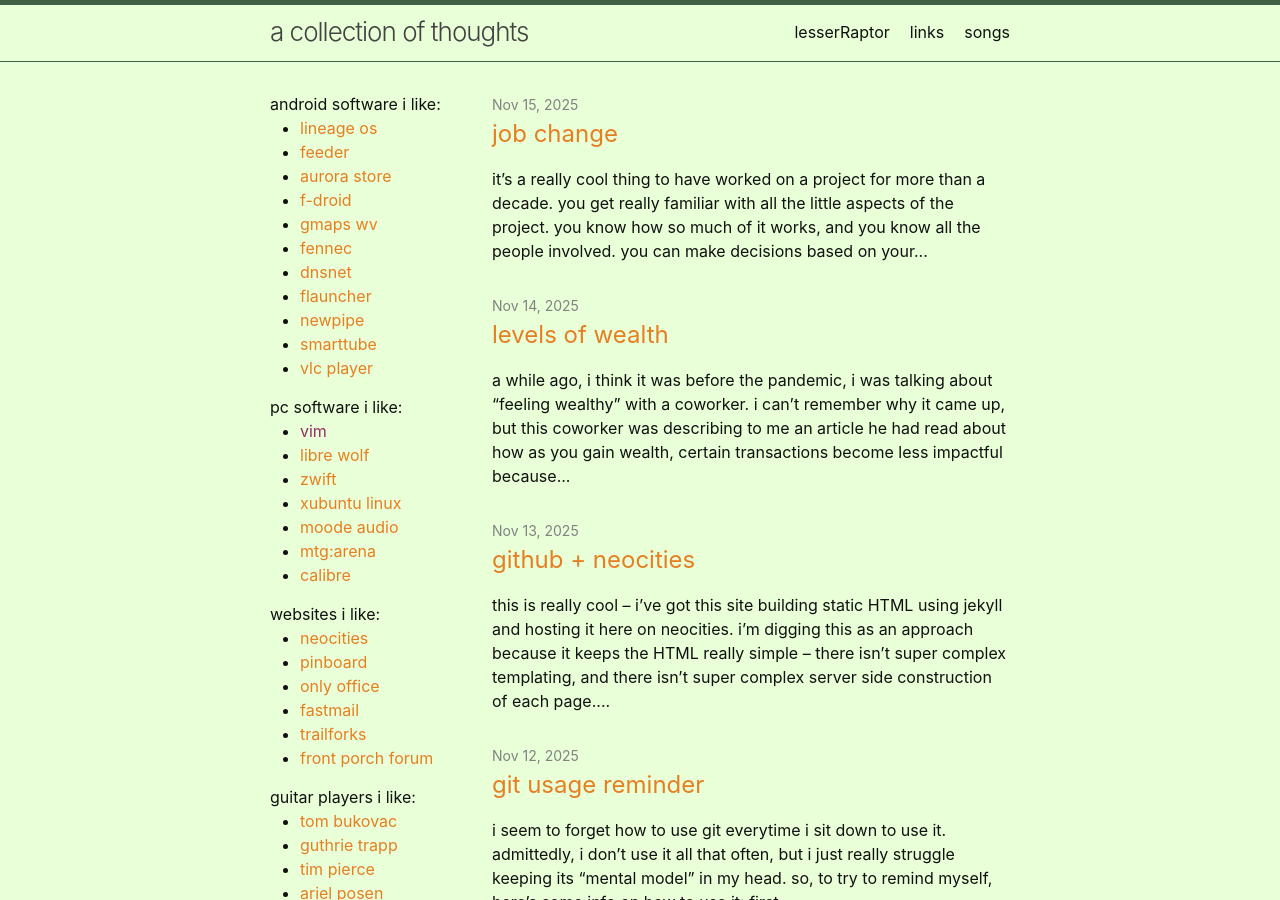
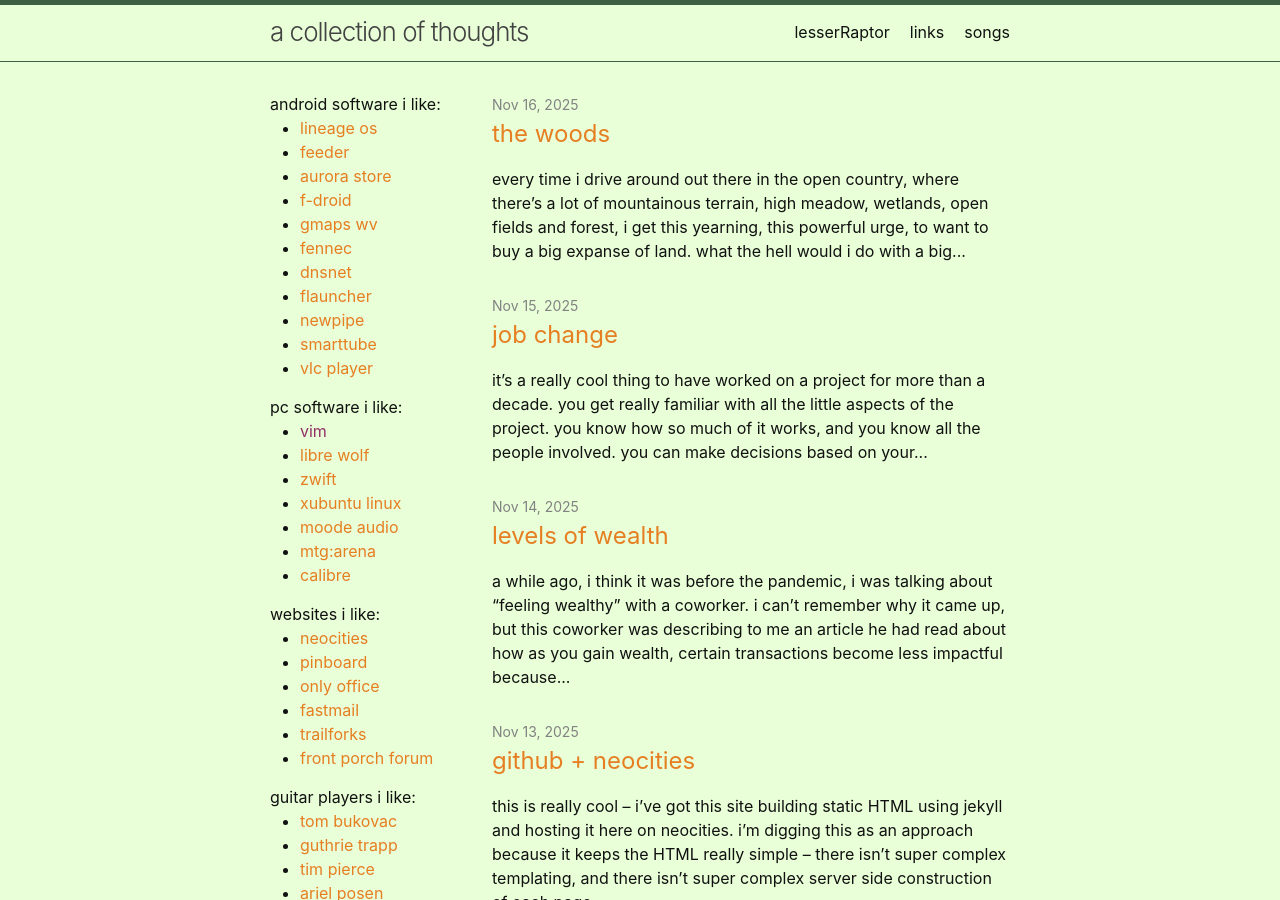
Before and after one commit to lesserraptor/blog, a Jekyll site: the page built from index.md, in a window 1280 px wide and 900 px high. Built offline with Jekyll 4.4.1, drawn with Linux system fonts in a browser that asks for light colours.

Commit message:
new post, new song on music list

```diff
--- a/_data/music.yml
+++ b/_data/music.yml
@@ -1,3 +1,9 @@
+- artist: BØRNS
+  song: 10,000 Emerald Pools
+  date: 2025-11-16
+  embed: <iframe width="560" height="315" src="https://www.youtube.com/embed/L4GrDOOIIbk?si=qmU5q5qtDFSsKzge" title="YouTube video player" frameborder="0" allow="accelerometer; autoplay; clipboard-write; encrypted-media; gyroscope; picture-in-picture; web-share" referrerpolicy="strict-origin-when-cross-origin" allowfullscreen></iframe>
+  link: https://www.youtube.com/watch?v=L4GrDOOIIbk
+
 - artist: Balu Brigada
   song: So Cold
   date: 2025-11-13
--- /dev/null
+++ b/_posts/2025-11-16-the_woods.md
@@ -0,0 +1,17 @@
+---
+layout: post
+title: "the woods"
+---
+every time i drive around out there in the open country, where there's a lot of mountainous terrain, high meadow, wetlands, open fields and forest, i get this yearning, this powerful urge, to want to buy a big expanse of land.
+
+what the hell would i do with a big expanse of land? i don't own any tractors. i don't know how to drive an excavator or bulldozer. i don't even know how to use a chainsaw (or have chaps to protect my legs). even if i did have any of that stuff, what would i do with a big expanse of land? it sounds like it would be a ton of work.
+
+and yet.
+
+and yet i can picture myself walking on trails i cut into the land myself. i can picture myself sitting in a high meadow, with an access road that leads in. maybe it's hayed out twice a year to preserve the view. i can picture myself creekwalking in the creek that runs through the land. i can picture myself snowshoeing through the woods. maybe camping there.
+
+is it actually possible to buy some land that gives me that stuff without all the headache of owning a house? i don't want more chores to do outside, my primary house gives me plenty of that.
+
+do i need electricity or a well on such a property? could i get away with a port-a-potty instead of septic? would a shed suffice? or maybe even just a platform that i put a tent on? how does anyone make a decision like this? i know people do it, i just don't understand what the thought process is.
+
+i'd like to know.
```
